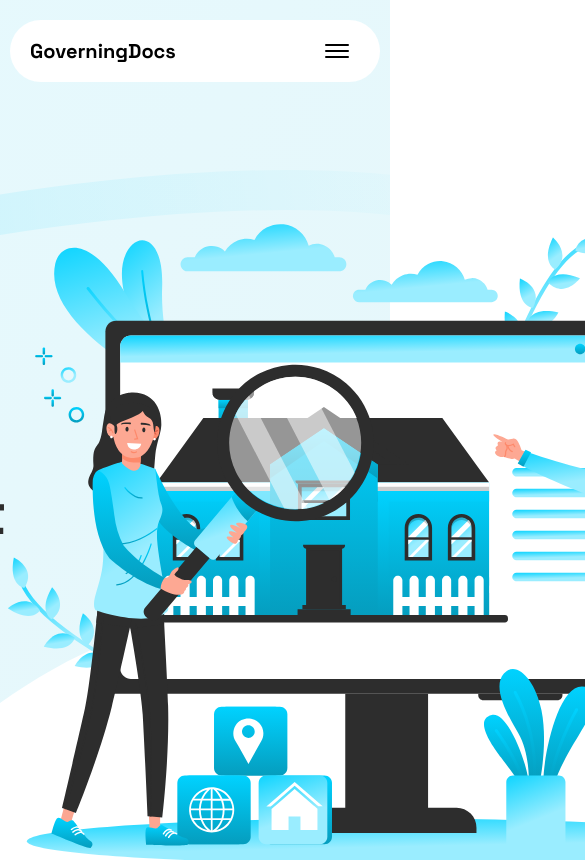
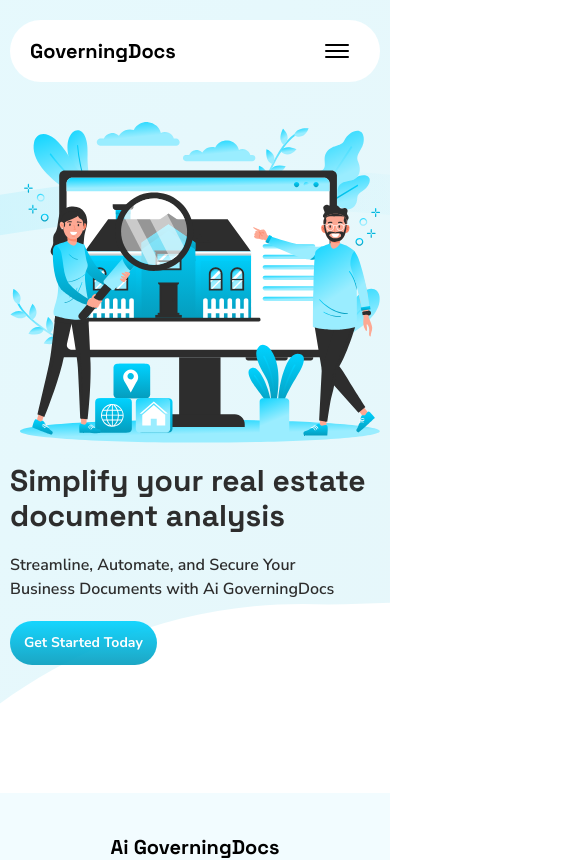
Before and after one commit to kazimorwan498/Governing_Docs, a React (Vite) app: page / in a window 390 px wide. Shown: the top 860 px of the page, 585 px wide, since content can reach past the window. Built offline with nearby package versions, Linux system fonts and the light colour scheme.

Commit message:
Hero Section is Done

```diff
--- a/src/Component/Landing/Hero.jsx
+++ b/src/Component/Landing/Hero.jsx
@@ -3,13 +3,13 @@ import Container from "../Global/Container";
 
 export default function Hero() {
 	return (
-		<section className="pt-[142px] pb-[128px]">
-			<Container className="flex justify-center items-center gap-0">
-				<div className="space-y-[29px]">
-					<h1 className="font-SpaceGrotesk font-bold text-[60px] leading-[76px] max-w-[593px]">
+		<section className="pt-10 md:pt-20 lg:pt-28 xl:pt-[142px] pb-[128px] overflow-x-hidden">
+			<Container className="flex flex-col-reverse md:flex-row justify-center items-center gap-x-0 gap-y-5">
+				<div className="space-y-5 md:space-y-[29px]">
+					<h1 className="font-SpaceGrotesk font-bold text-3xl md:text-4xl lg:text-6xl leading-[35px] md:leading-[50px] lg:leading-[76px] max-w-[593px]">
 						Simplify your real estate document analysis
 					</h1>
-					<p className="font-semibold text-xl max-w-[519px]">
+					<p className="font-semibold text-base md:text-lg lg:text-xl max-w-[350px] sm:max-w-[400px] md:max-w-[519px]">
 						Streamline, Automate, and Secure Your Business Documents
 						with Ai GoverningDocs
 					</p>
@@ -19,7 +19,7 @@ export default function Hero() {
 					<img
 						src="/hero-img.svg"
 						alt="hero-img.svg"
-						className="min-w-[740px] min-h-[640px] mx-auto mr-[-67px] flex"
+						className="size-full xl:min-w-[740px] xl:min-h-[640px] max-h-[400px] max-w-auto md:max-w-[550px] md:max-h-[640px] mx-auto xl:mr-[-67px]"
 					/>
 				</div>
 			</Container>
--- a/src/Component/Shared/MobileNavbar.jsx
+++ b/src/Component/Shared/MobileNavbar.jsx
@@ -1,11 +1,12 @@
 import { MobileNavItems } from "../Global/NavItems";
 import Logo from "../Global/Logo";
 
+// eslint-disable-next-line react/prop-types
 export default function MobileNav({ toggleMenu }) {
 	return (
 		<div className="min-[940px]:hidden absolute top-0 left-0 w-full h-screen bg-white z-50 p-6 overflow-y-hidden">
 			<div className="flex justify-between items-center pb-6">
-				<Logo />
+				<Logo>GoverningDocs</Logo>
 				<button
 					className="text-black text-2xl p-2 cursor-pointer rounded-full hover:bg-gray-100 active:bg-gray-200 transition-colors"
 					aria-label="Close Menu"
```
